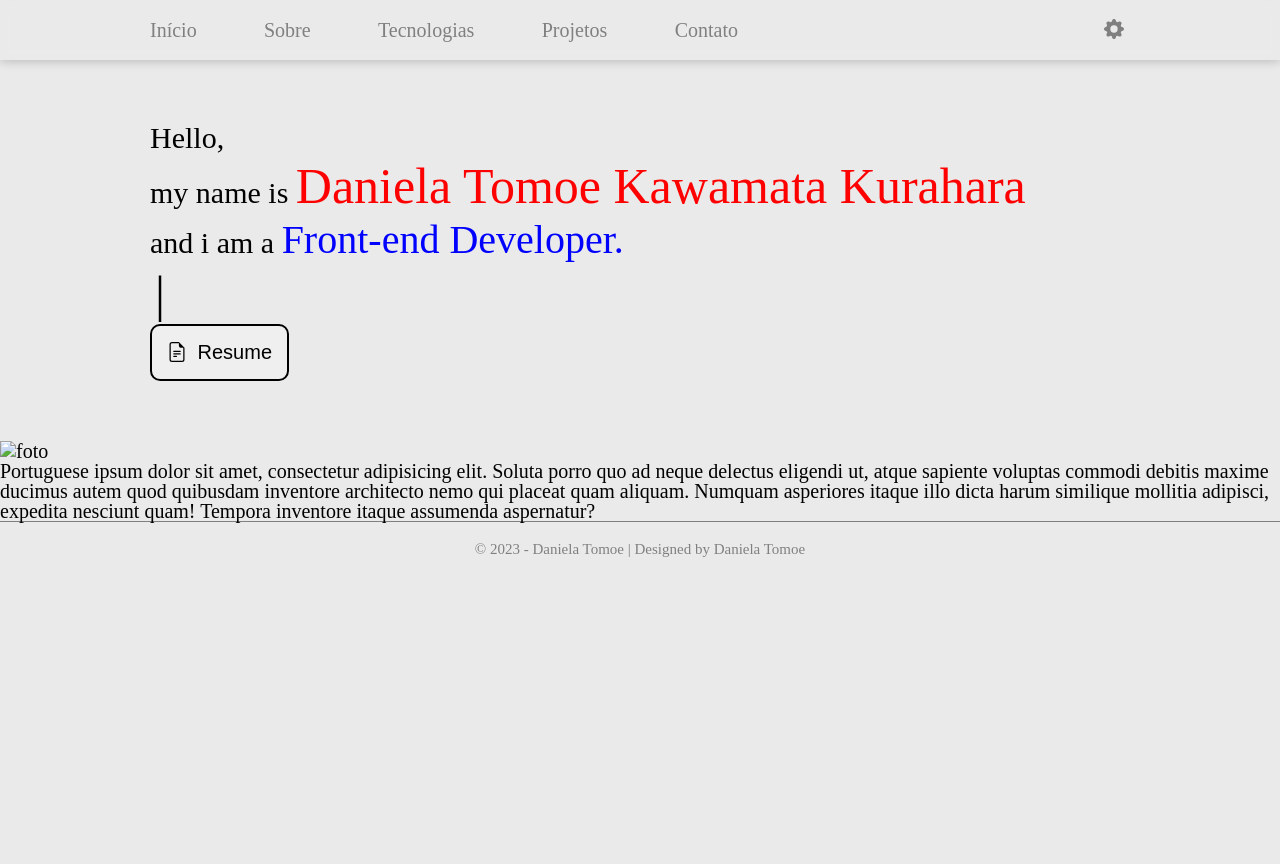
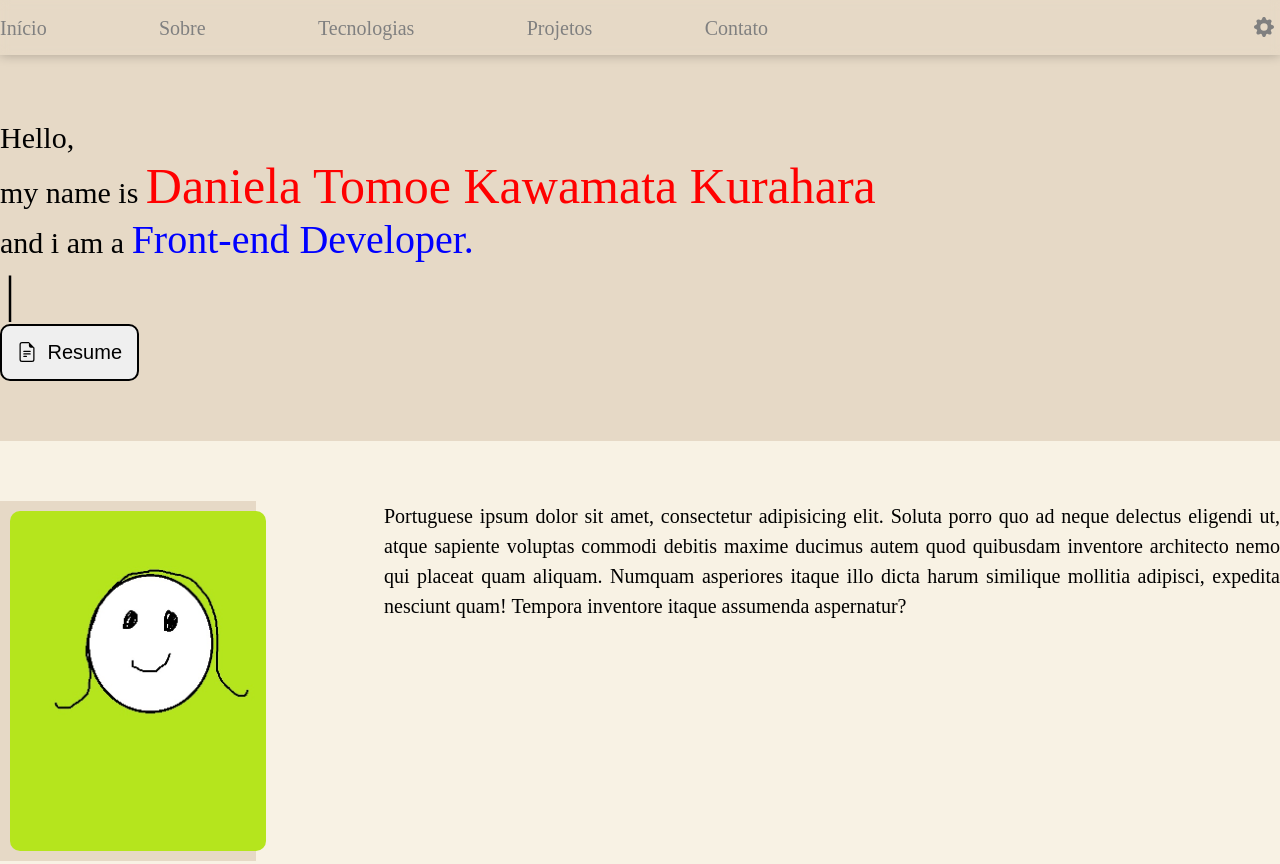
Before and after one commit to Daniela-Tomoe/Portfolio, a website built with Vite: page src/pages/portfolio.html in a window 1280 px wide. Shown: the top 864 px of the page. Before the commit the page ends 800 px from the top, so only its background shows below. Built offline with nearby package versions, Linux system fonts and the light colour scheme.

Commit message:
ajustes no header

```diff
--- a/src/pages/portfolio.html
+++ b/src/pages/portfolio.html
@@ -12,6 +12,7 @@
     <!-- Header apartado para ser reaproveitado em telas futuras. -->
   </header>
   <section class="p-section -home">
+    <div class="greetings-resume">
       <div class="greeting-text -pt-br -hide">
         <p class="auto-type">Olá,</p>
         <div>
@@ -50,12 +51,14 @@
         Resume
       </button>
     </div>
+    </div>
+  </section>
 
-
-  </section>
   <section class="p-section -about">
     <div class="img-text">
-      <img src="" alt="foto">
+      <div class="img">
+        <img src="../public/assets/images/foto.jpg" alt="foto">
+      </div>
       <div class="text">
         <p class="-pt-br">Portuguese ipsum dolor sit amet, consectetur adipisicing elit. Soluta porro quo ad neque delectus eligendi ut, atque sapiente voluptas commodi debitis maxime ducimus autem quod quibusdam inventore architecto nemo qui placeat quam aliquam. Numquam asperiores itaque illo dicta harum similique mollitia adipisci, expedita nesciunt quam! Tempora inventore itaque assumenda aspernatur?</p>
         <p class="-en-us -hide">English ipsum dolor sit amet, consectetur adipisicing elit. Soluta porro quo ad neque delectus eligendi ut, atque sapiente voluptas commodi debitis maxime ducimus autem quod quibusdam inventore architecto nemo qui placeat quam aliquam. Numquam asperiores itaque illo dicta harum similique mollitia adipisci, expedita nesciunt quam! Tempora inventore itaque assumenda aspernatur?</p>
--- a/src/pages/portfolio.scss
+++ b/src/pages/portfolio.scss
@@ -1,4 +1,6 @@
 body {
+background-color: var(--p-bg-color-light);
+
   &.--dark-mode {
     background-color: var(--p-bg-color-dark);
     color: white;
--- a/src/public/components/p-header/p-header.scss
+++ b/src/public/components/p-header/p-header.scss
@@ -6,18 +6,19 @@
 .p-header {
   font-size: 2rem;
   color: gray;
+  backdrop-filter: blur(5px);
+  box-shadow: 0 1px 10px 0px #00000038;
+  padding: 1.5rem 0;
+  position: fixed;
+  width: 100%;
 
   >.page-menu {
+    max-width: var(--p-wrapper-desktop);
     display: flex;
     justify-content: space-between;
     align-items: center;
     margin: 0 auto;
-    padding: 0 15rem;
-    box-shadow: 0 1px 10px 0px #00000038;
-    position: fixed;
-    width: calc(100vw - 30rem);
-    height: 60px;
-    backdrop-filter: blur(5px);
+
 
     >.nav-bar {
       display: flex;
--- a/src/public/styles/components/p-section.scss
+++ b/src/public/styles/components/p-section.scss
@@ -4,13 +4,14 @@
 }
 
 .p-section {
+  &.-home {
+    line-height: 1.2;
+    font-size: 3rem;
+
+    >.greetings-resume {
       max-width: var(--p-wrapper-desktop);
       margin: 0 auto;
-
-  &.-home {
-    padding: 12rem 15rem 6rem;
-    line-height: 1.2;
-    font-size: 3rem;
+      padding: 12rem 0 6rem;
 
       >.greeting-text {
         >div {
@@ -50,11 +51,38 @@
         }
       }
     }
+  }
 
   &.-about {
     font-size: 2rem;
+    background-color: var(--p-bg-color-light-secondary);
 
+    >.img-text {
+      display: flex;
+      justify-content: space-between;
+      max-width: var(--p-wrapper-desktop);
+      margin: 0 auto;
+      padding: 6rem 0;
 
+      >.img {
+        width: 20%;
+        background-color: var(--p-bg-color-light);
+        display: flex;
+        align-items: center;
+
+        >img {
+          padding: 1rem;
+          width: 100%;
+          border-radius: 20px;
+        }
+      }
+
+      >.text {
+        width: 70%;
+        line-height: 1.5;
+        text-align: justify;
+      }
+    }
   }
 
 }
--- a/src/public/styles/main.scss
+++ b/src/public/styles/main.scss
@@ -1,6 +1,6 @@
 // Settings
 @import './settings/color.scss';
-@import './settings/device-wrapper.scss';
+@import './settings/wrapper-device.scss';
 @import './settings/text.scss';
 
 // Generic
--- a/src/public/styles/settings/color.scss
+++ b/src/public/styles/settings/color.scss
@@ -1,4 +1,5 @@
 :root {
-  --p-bg-color-light: #eaeaea;
+  --p-bg-color-light: #e6d9c6;
+  --p-bg-color-light-secondary: #f8f2e4;
   --p-bg-color-dark: #000;
 }
--- a/src/public/styles/settings/device-wrapper.scss
+++ /dev/null
@@ -1,4 +0,0 @@
-:root {
-    --p-wrapper-desktop: 1500px;
-    --p-wrapper-tablet: 700px;
-}
--- /dev/null
+++ b/src/public/styles/settings/wrapper-device.scss
@@ -0,0 +1,5 @@
+:root {
+  --p-wrapper-desktop: 1400px;
+  --p-wrapper-tablet: 700px;
+  --p-wrapper-cellphone: 350px;
+}
```
Also changed, not shown: src/public/assets/images/foto.jpg (added). Lines whose indentation alone changed are shown as unchanged.
